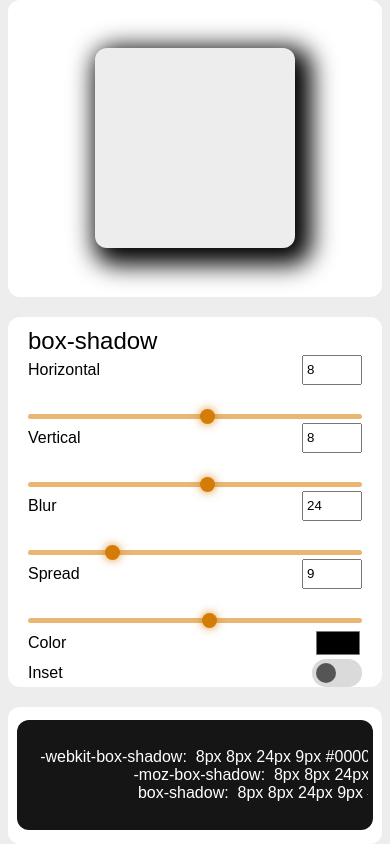
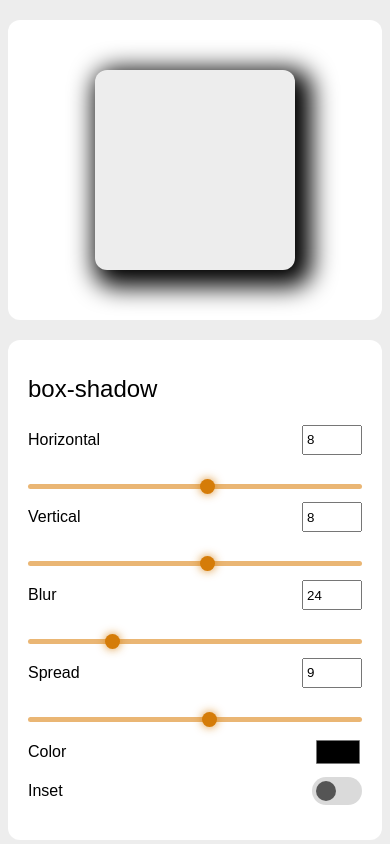
Before and after one commit to Bawelna0225/box-shadow, a plain HTML site: page index.html in a window 390 px wide. Shown: the top 844 px of the page. Drawn offline with Linux system fonts and the light colour scheme.

Commit message:
fixing sizing on mobile screens

```diff
--- a/style.scss
+++ b/style.scss
@@ -10,10 +10,10 @@ body {
 	background-color: rgb(237, 237, 237);
 }
 .container {
-	// outline: 1px solid red;
-	margin: 0 auto;
+	margin: 20px auto;
 	width: min(100% - 1rem, 1200px);
-	height: 100vh;
+	min-height: 100vh;
+	overflow: auto;
 	display: flex;
 	justify-content: center;
 	align-items: center;
@@ -27,13 +27,14 @@ body {
 		gap: 20px;
 		.preview {
 			width: 70%;
-			height: 100%;
+			height: 500px;
 			display: flex;
 			justify-content: center;
 			align-items: center;
 			border-radius: 12px;
 			background-color: rgb(255, 255, 255);
 			overflow: hidden;
+			// padding: 50px;
 
 			// outline: 1px solid green;
 			.box {
@@ -45,15 +46,16 @@ body {
 		}
 		.controls {
 			width: 30%;
-			height: 100%;
 			border-radius: 12px;
 			background-color: rgb(255, 255, 255);
 			display: flex;
 			flex-direction: column;
 			justify-content: center;
 			align-items: center;
+			height: 500px;
             h2{
                 width: 100%;
+				height: 10%;
                 padding-top: 10px;
                 padding-left: 20px;
                 font-weight: 100;
@@ -61,7 +63,7 @@ body {
             }
 			.control-panel {
 				width: 100%;
-				height: 100%;
+				height: 80%;
 				display: flex;
 				flex-direction: column;
 				justify-content: space-evenly;
@@ -91,7 +93,7 @@ body {
 		}
 	}
 	.bottom {
-		height: 20%;
+		height: 250px;
 		width: 100%;
 		border-radius: 12px;
 		background-color: rgb(255, 255, 255);
@@ -250,6 +252,7 @@ input:checked + .slider:before {
         height: 100% !important;
         .preview{
             width: 100% !important;
+			height: 300px !important;
             .box{
                 width: 200px !important;
                 height: 200px !important;
```
Also changed, not shown: style.css, 1 other file.
